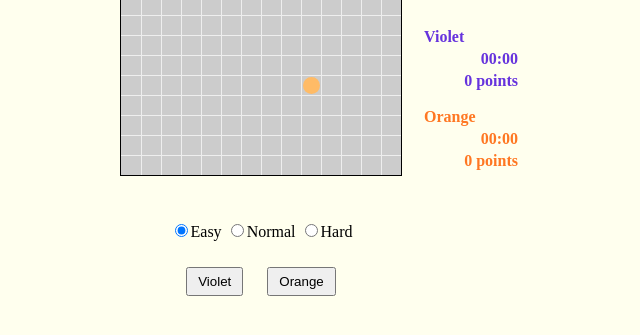
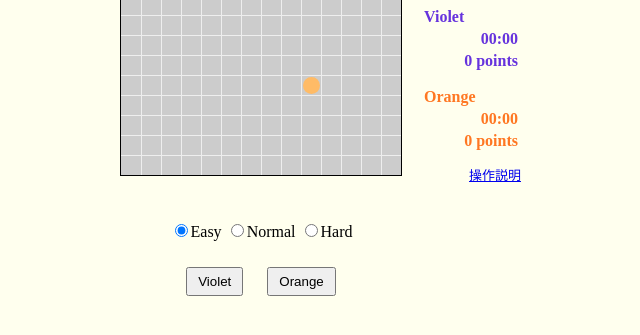
Before and after one commit to irori/blokus, a plain HTML site: page blokus.html in a window 1280 px wide. Shown: the part 125-460 px from the top of the page, without its empty margins (39-679 px from the left). Drawn offline with Linux system fonts and the light colour scheme.

Commit message:
Add usage link.

```diff
--- a/blokus.html
+++ b/blokus.html
@@ -65,16 +65,24 @@
    .violet-scoreboard {
      position: absolute;
      left: 460px;
-     top: 150px;
+     top: 130px;
      width: 100px;
      color: #63d;
    }
    .orange-scoreboard {
      position: absolute;
      left: 460px;
-     top: 230px;
+     top: 210px;
      width: 100px;
      color: #f72;
+   }
+   .usage {
+     position: absolute;
+     left: 460px;
+     top: 290px;
+     width: 100px;
+     text-align: right;
+     font-size: small;
    }
    .scoreboard-name {
      font-weight: bold;
@@ -257,6 +265,7 @@
     <tr><td id="orange-time" class="scoreboard-time">00:00</td></tr>
     <tr><td id="orange-score" class="scoreboard-score">0 points</td></tr>
   </table>
+  <div class="usage"><a href="http://d.hatena.ne.jp/Irori/20110429/1304045246">操作説明</a></div>
   <div id="message"></div>
   <div id="start-game">
     <!--[if lt IE 8]>
```
